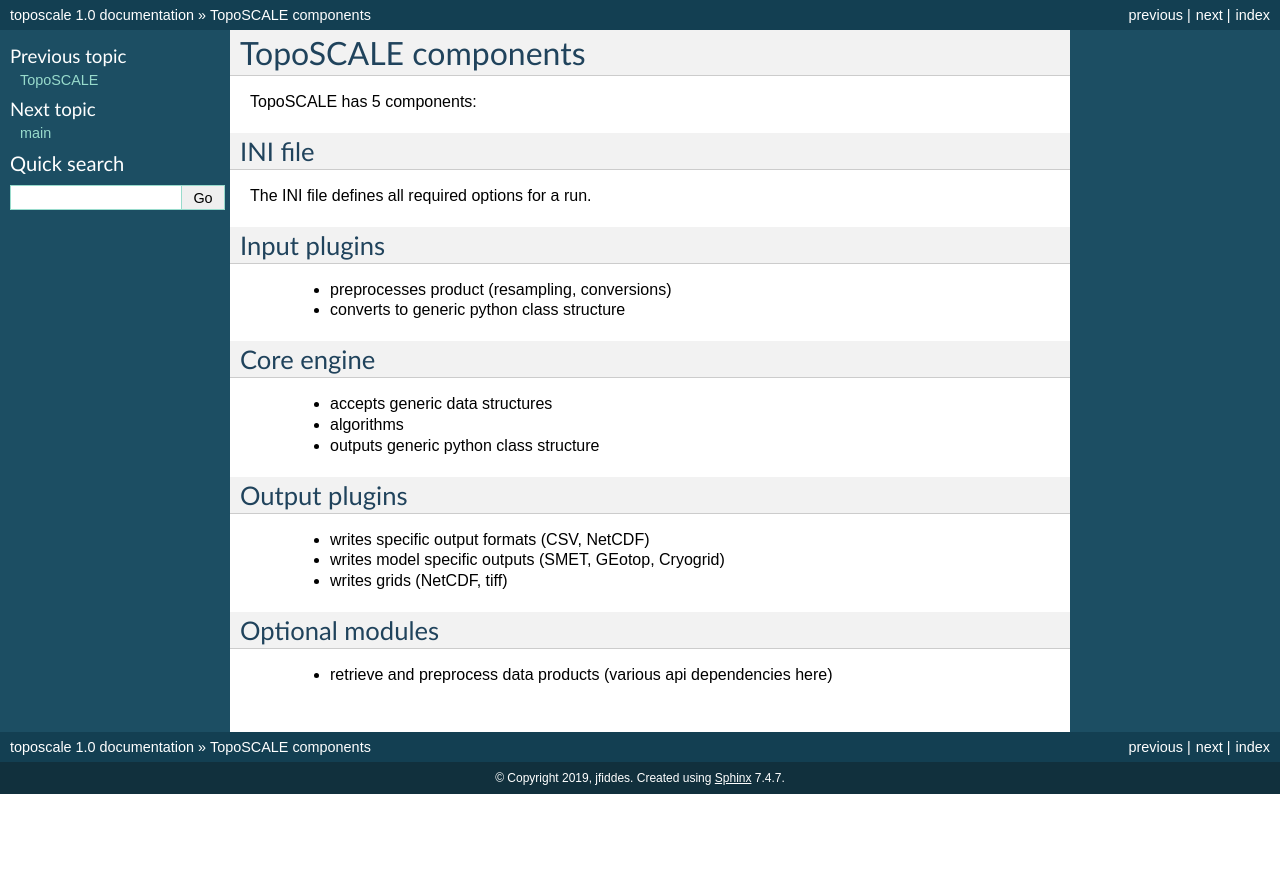
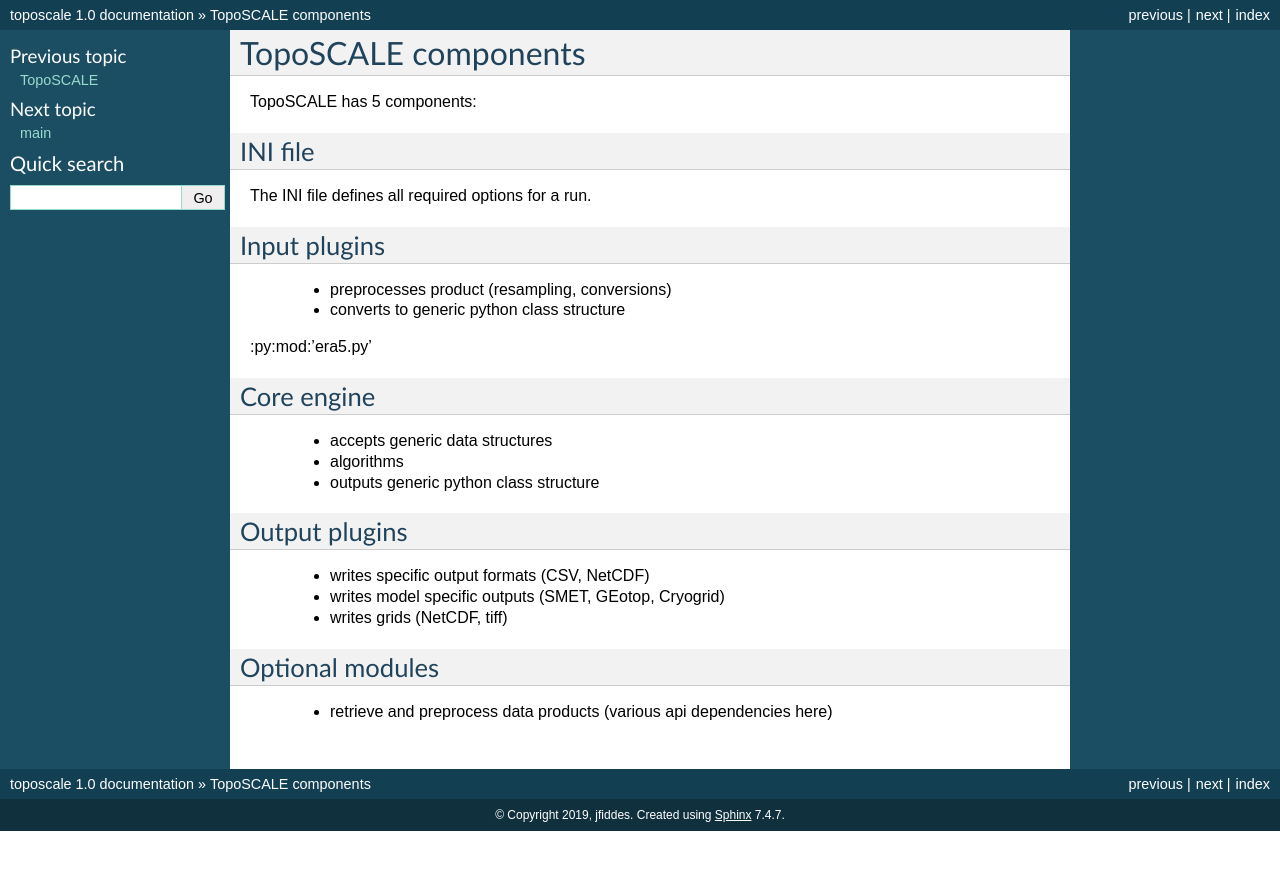
Before and after one commit to joelfiddes/tscaleV2, a Sphinx documentation site: the page built from docs/components.rst, in a window 1280 px wide. Shown: the top 870 px of the page. Built offline with Sphinx 7.4.7, drawn with Linux system fonts in a browser that asks for light colours.

Commit message:
docs edit

```diff
--- a/docs/components.rst
+++ b/docs/components.rst
@@ -10,6 +10,8 @@ Input plugins
 ^^^^^^^^^^^^^
 	* preprocesses product (resampling, conversions)
 	* converts to generic python class structure
+
+:py:mod:'era5.py'
 
 Core engine
 ^^^^^^^^^^^
```
